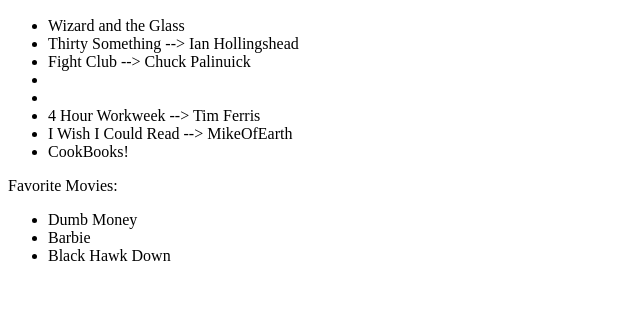
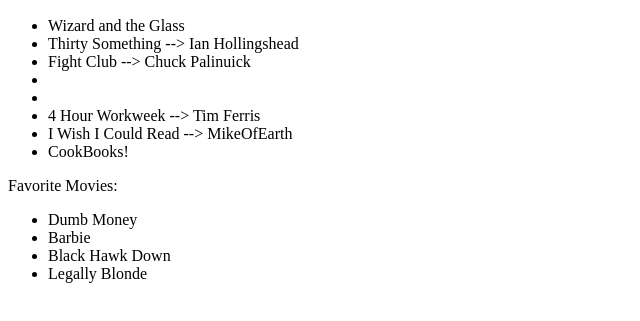
Before and after one commit to VanLance/github-collab-demo, a plain HTML site: page index.html in a window 1280 px wide. Shown: the part 417-738 px from the top of the page, without its empty margins (0-640 px from the left). Drawn offline with Linux system fonts and the light colour scheme.

Commit message:
legally blonde added

```diff
--- a/index.html
+++ b/index.html
@@ -26,6 +26,7 @@
     <li>Dumb Money</li>
     <li>Barbie</li>
     <li>Black Hawk Down</li>
+    <li>Legally Blonde</li>
   </ul>
 </body>
 </html>
```
